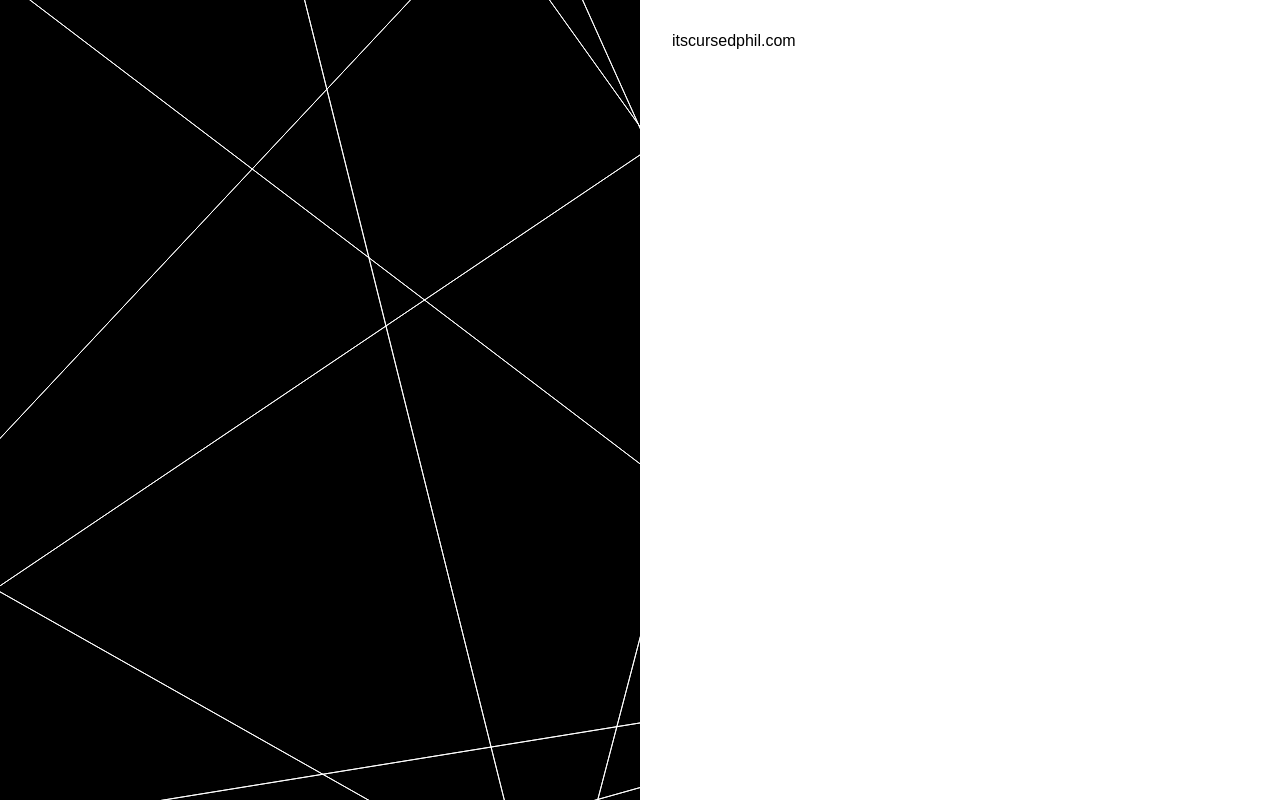
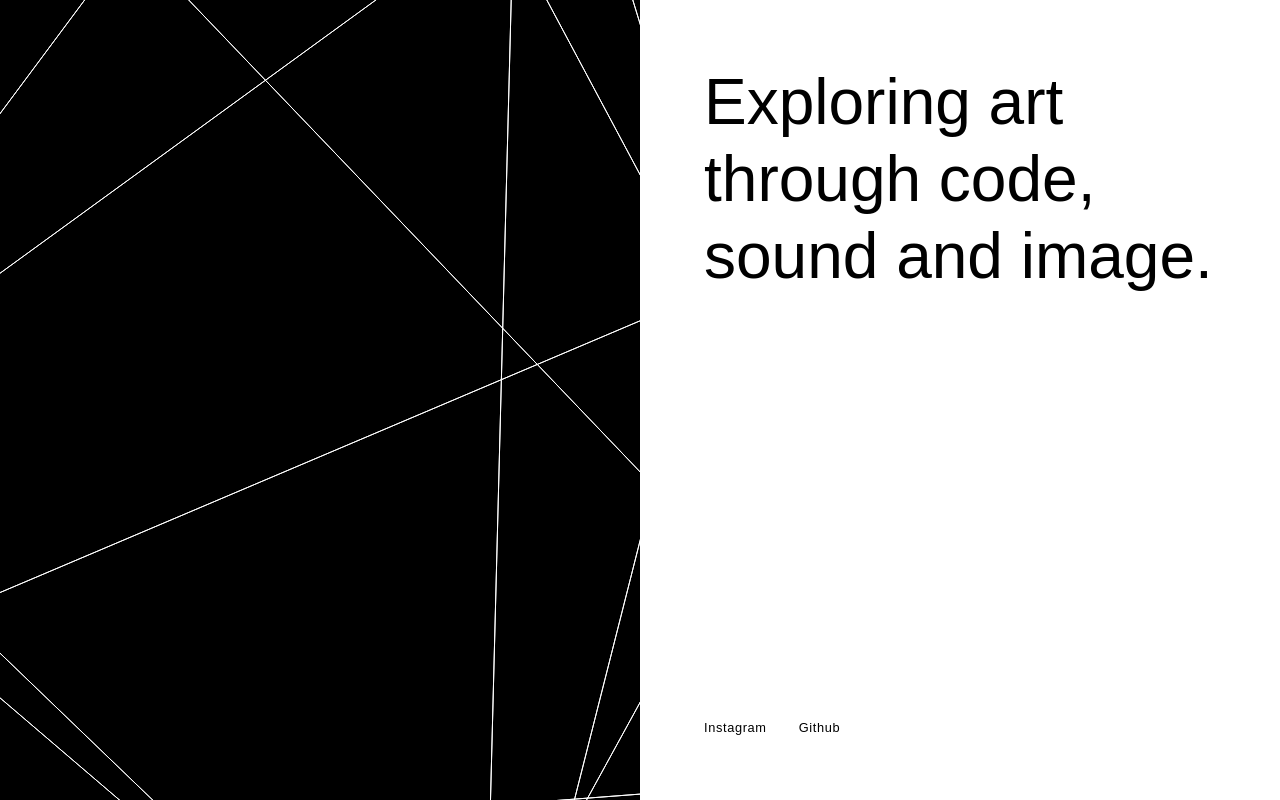
Before and after one commit to itscursedphil/itscursedphil.com, a Next.js app: page / in a window 1280 px wide. Built offline with nearby package versions, Linux system fonts and the light colour scheme; a web font is replaced by a local one.

Commit message:
Finish temporary page

```diff
--- a/components/Box/Box.tsx
+++ b/components/Box/Box.tsx
@@ -6,15 +6,20 @@ import {
   FlexboxProps,
   layout,
   LayoutProps,
+  position,
+  PositionProps,
   space,
   SpaceProps,
 } from 'styled-system';
 
-const Box = styled.div<SpaceProps & ColorProps & LayoutProps & FlexboxProps>`
+const Box = styled.div<
+  SpaceProps & ColorProps & LayoutProps & FlexboxProps & PositionProps
+>`
   ${space}
   ${color}
   ${layout}
   ${flexbox}
+  ${position}
 `;
 
 export default Box;
--- /dev/null
+++ b/components/Heading/Heading.ts
@@ -0,0 +1,21 @@
+import styled from 'styled-components';
+import {
+  color,
+  ColorProps,
+  space,
+  SpaceProps,
+  typography,
+  TypographyProps,
+} from 'styled-system';
+
+interface HeadingProps extends SpaceProps, ColorProps, TypographyProps {
+  as?: 'h1' | 'h2' | 'h3' | 'h4' | 'h5' | 'h6';
+}
+
+const Heading = styled.h1<HeadingProps>`
+  ${space}
+  ${color}
+  ${typography}
+`;
+
+export default Heading;
--- /dev/null
+++ b/components/Heading/index.ts
@@ -0,0 +1,3 @@
+import Heading from './Heading';
+
+export default Heading;
--- /dev/null
+++ b/components/Text/index.ts
@@ -0,0 +1,3 @@
+import Text from './Text';
+
+export default Text;
--- a/next.config.js
+++ b/next.config.js
@@ -2,6 +2,9 @@
 const nextConfig = {
   reactStrictMode: true,
   swcMinify: true,
-}
+  compiler: {
+    styledComponents: true,
+  },
+};
 
-module.exports = nextConfig
+module.exports = nextConfig;
--- a/pages/_app.tsx
+++ b/pages/_app.tsx
@@ -14,6 +14,7 @@ const GlobalStyle = createGlobalStyle`
     font-size: 16px;
     width: 100%;
     ${() => layout({ height: ['auto', '100%'] })}
+    min-height: calc(100% - 2rem);
     margin: 0;
     padding: 0;
     display: flex;
--- a/pages/index.tsx
+++ b/pages/index.tsx
@@ -3,8 +3,10 @@ import type { NextPage } from 'next';
 import { Eczar } from 'next/font/google';
 import Head from 'next/head';
 import styled from 'styled-components';
+import { space } from 'styled-system';
 
 import Box from '../components/Box';
+import Heading from '../components/Heading';
 import {
   draw as drawCanvas,
   initialize as initializeCanvas,
@@ -17,7 +19,43 @@ const ezcar = Eczar({
 });
 
 const Canvas = styled.canvas`
+  position: absolute;
   width: 100%;
+  height: 100%;
+  top: 0;
+  left: 0;
+`;
+
+const List = styled.ul`
+  list-style-type: none;
+  margin: 0;
+  padding: 0;
+  display: flex;
+`;
+
+const ListItem = styled.li`
+  ${({ theme }) => space({ mr: [4], theme })}
+
+  &:last-child {
+    margin-right: 0;
+  }
+`;
+
+const Link = styled.a`
+  font-family: sans-serif;
+  color: inherit;
+  text-decoration: none;
+  letter-spacing: 0.05em;
+  font-size: 0.8em;
+
+  &:visited {
+    color: inherit;
+  }
+
+  &:hover,
+  &:active {
+    text-decoration: underline;
+  }
 `;
 
 const Home: NextPage = () => {
@@ -37,6 +75,10 @@ const Home: NextPage = () => {
     <main className={ezcar.className}>
       <Head>
         <title>itscursedphil</title>
+        <meta
+          name="description"
+          content="Exploring art through code, sound and image."
+        />
       </Head>
       <Box display={['block', 'flex']} width={1}>
         <Box
@@ -45,11 +87,54 @@ const Home: NextPage = () => {
           bg="black"
           height={['180px', 'auto']}
           flexShrink={0}
+          position="relative"
+          px={[4, 5]}
+          py={[4, 5]}
         >
           <Canvas id="background" />
         </Box>
-        <Box width={[1, 1 / 2]} px={[4]} py={[4]} flexShrink={0}>
-          <p style={{ margin: 0 }}>itscursedphil.com</p>
+        <Box
+          width={[1, 1 / 2]}
+          px={[4, 5]}
+          py={[4, 5]}
+          flexShrink={0}
+          display="flex"
+          flexDirection="column"
+          justifyContent="space-between"
+        >
+          <Box>
+            <Heading
+              as="h3"
+              mt={0}
+              fontWeight="normal"
+              fontSize={['2.4rem', '2.8rem', '4rem']}
+              lineHeight="1.2em"
+            >
+              Exploring art through code, sound and image.
+            </Heading>
+          </Box>
+          <Box>
+            <List>
+              <ListItem>
+                <Link
+                  href="https://www.instagram.com/lghtbrkr/"
+                  title="Music on Instagram"
+                  target="_blank"
+                >
+                  Instagram
+                </Link>
+              </ListItem>
+              <ListItem>
+                <Link
+                  href="https://github.com/itscursedphil/"
+                  title="Code on Github"
+                  target="_blank"
+                >
+                  Github
+                </Link>
+              </ListItem>
+            </List>
+          </Box>
         </Box>
       </Box>
     </main>
```
Also changed, not shown: components/Text/Text.ts (added, +24 -0 lines).
